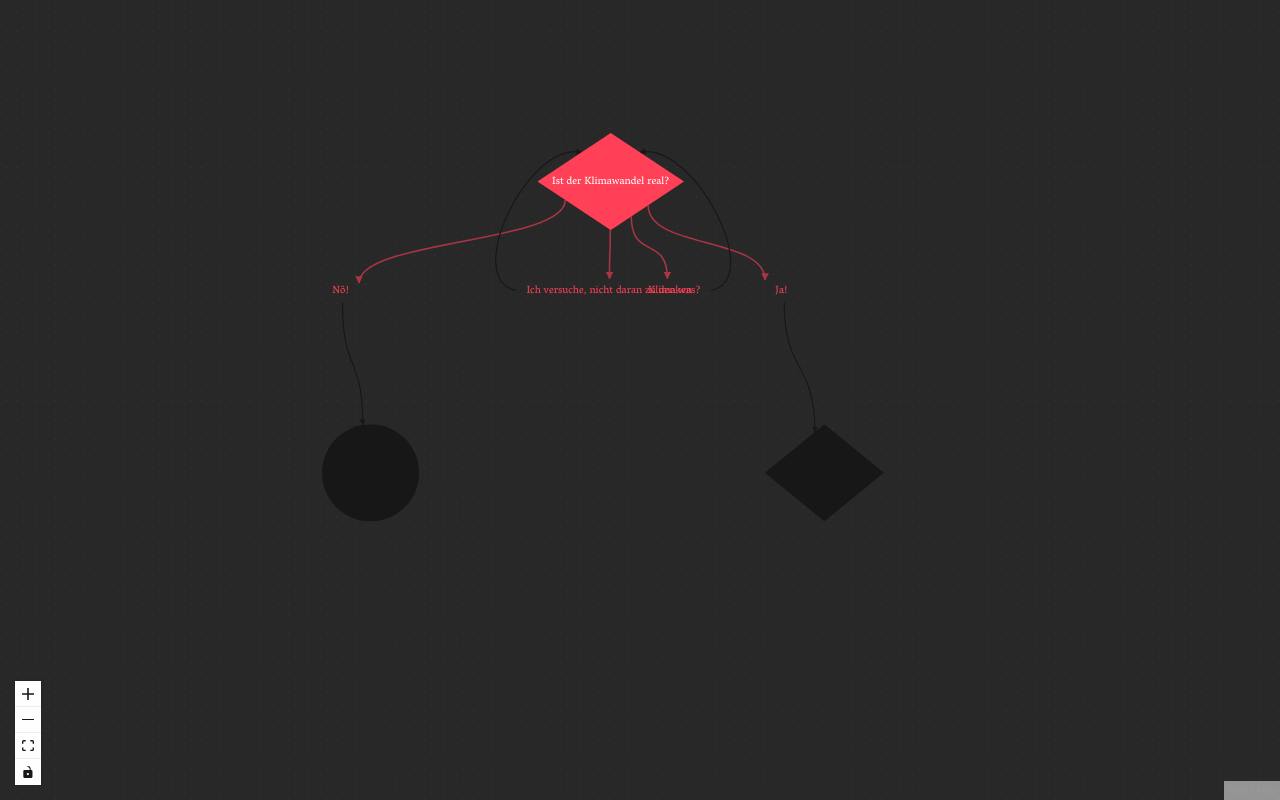
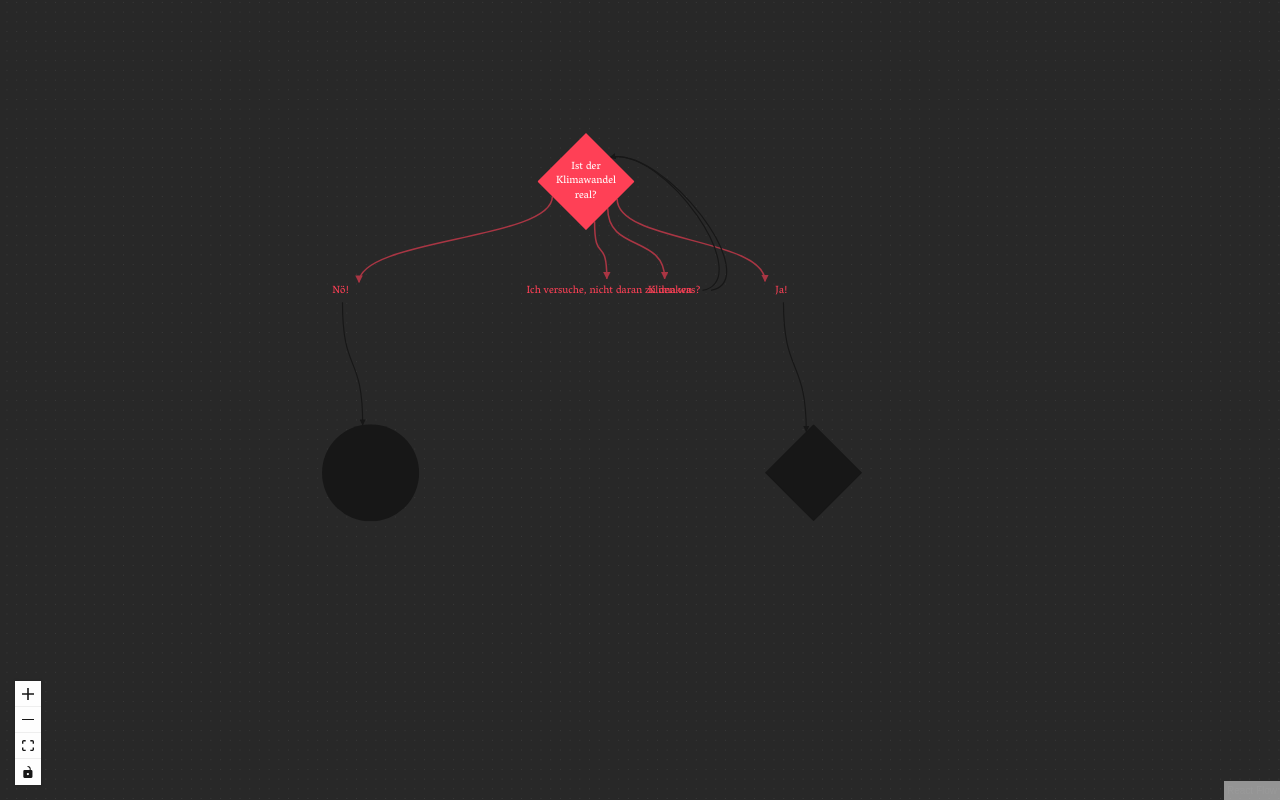
Before and after one commit to m8tec/dynamic-catastrophe, a Next.js app: page / in a window 1280 px wide. Built offline with nearby package versions, Linux system fonts and the light colour scheme.

Commit message:
style: multiline for DiamondNode
Signed-off-by: M8te <38794725+m8tec@users.noreply.github.com>

```diff
--- a/app/components/nodes/DiamondNode.tsx
+++ b/app/components/nodes/DiamondNode.tsx
@@ -43,7 +43,7 @@ export default function DiamondNode({ id, data }: DiamondNodeProps) {
         }}
       ></div>
 
-      <div className="relative z-10 text-center text-sm font-medium px-6 pointer-events-none transition-all duration-700"
+      <div className="relative z-10 text-center font-medium px-2 max-w-[130px] mx-auto leading-snug pointer-events-none transition-all duration-700"
         style={{
             color: textColor,
             fontFamily: TYPOGRAPHY.nodeFontFamily,
```
